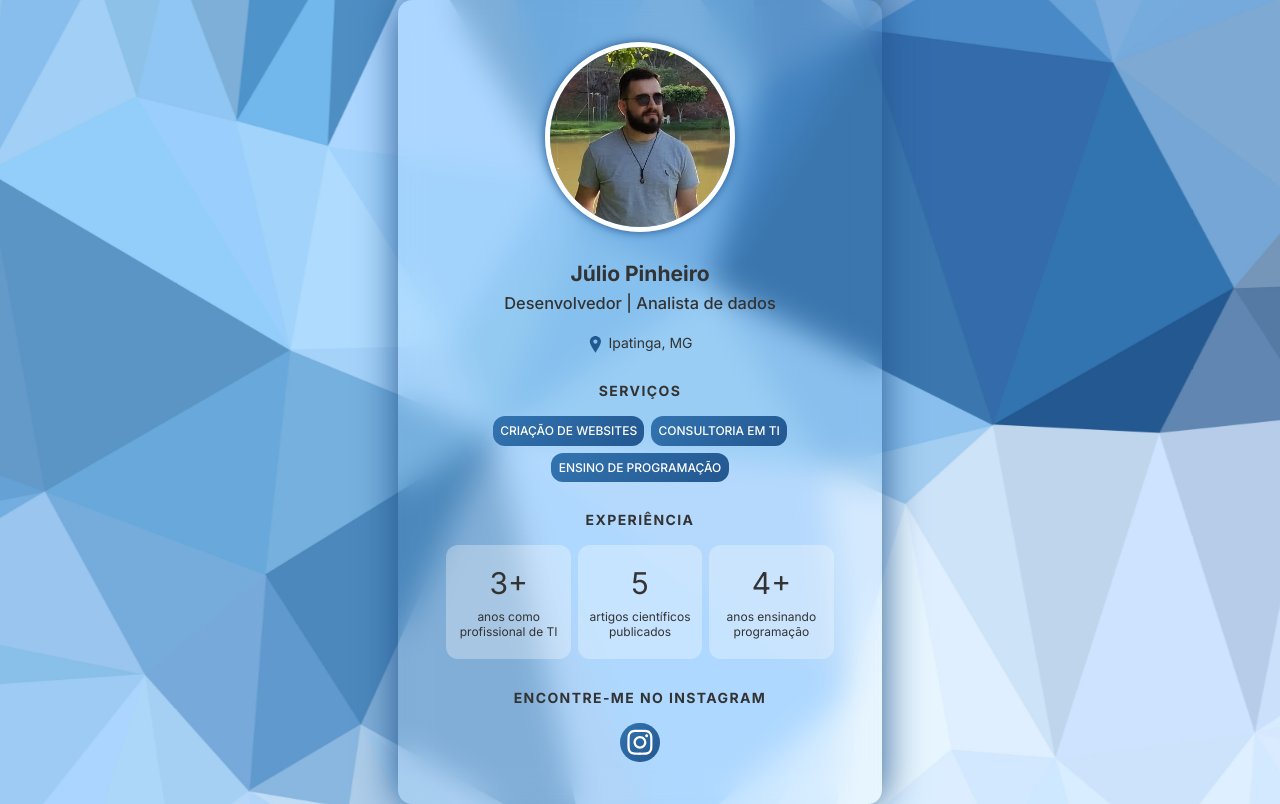
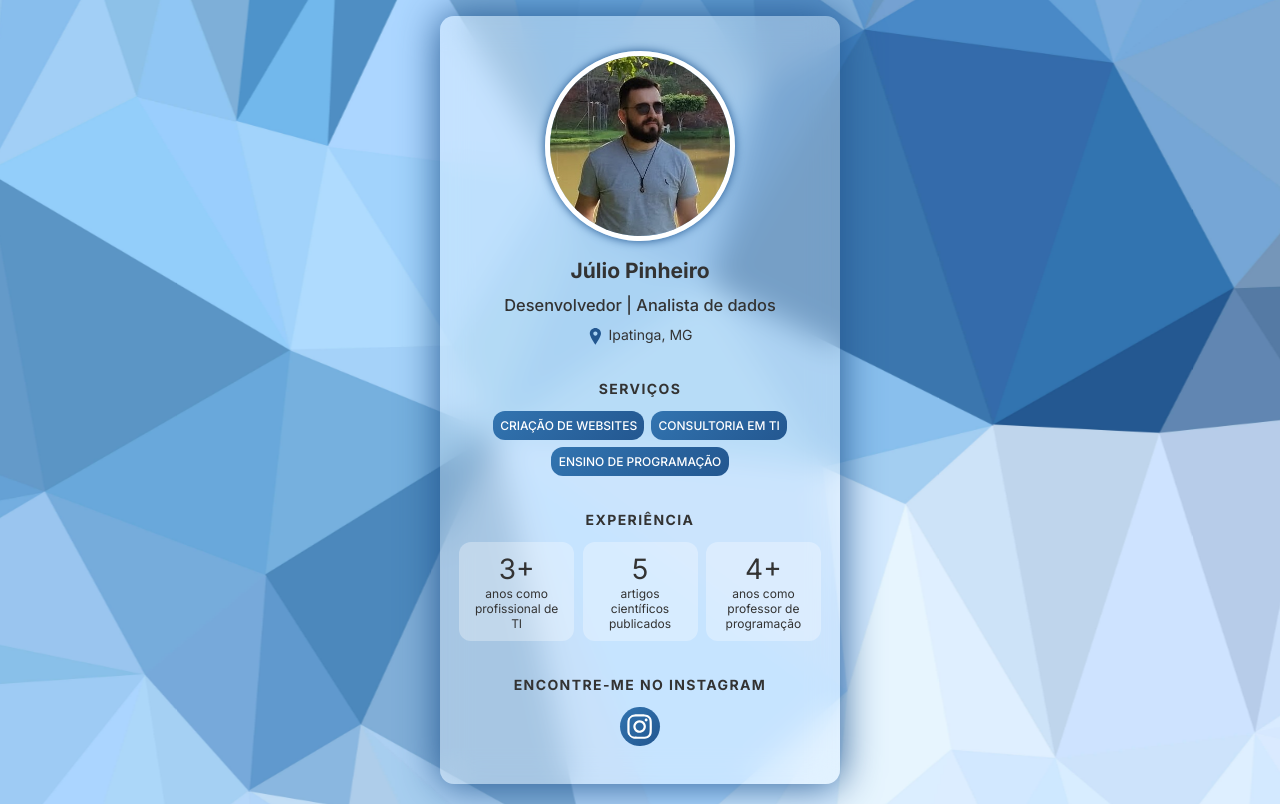
Before and after one commit to juliocpinheiro/juliocpinheiro.github.io, a plain HTML site: page index.html in a window 1280 px wide. Drawn offline with Linux system fonts and the light colour scheme.

Commit message:
Refactoring

```diff
--- a/index.html
+++ b/index.html
@@ -9,16 +9,14 @@
     <link rel="icon" type="image/x-icon" href="favicon.ico">
 </head>
 <body>
-    <div class="card">
-        <section class="profile-photo">
-            <img src="profile.jpg" alt="Foto do perfil">
+    <div id="card">
+        <section id="basic-info">
+            <img id="profile-photo" src="profile.jpg" alt="Foto do perfil">
+            <h1>Júlio Pinheiro</h1>
+            <h3 id="job-title">Desenvolvedor | Analista de dados</h3>
+            <p id="location"><svg xmlns="http://www.w3.org/2000/svg" viewBox="0 0 24 24"><path d="M12 0c-4.198 0-8 3.403-8 7.602 0 4.198 3.469 9.21 8 16.398 4.531-7.188 8-12.2 8-16.398 0-4.199-3.801-7.602-8-7.602zm0 11c-1.657 0-3-1.343-3-3s1.343-3 3-3 3 1.343 3 3-1.343 3-3 3z"/></svg>Ipatinga, MG</p>
         </section>
-        <section class="basic-info">
-            <h1>Júlio Pinheiro</h1>
-            <h3 class="job">Desenvolvedor | Analista de dados</h3>
-            <p class="location"><svg xmlns="http://www.w3.org/2000/svg" viewBox="0 0 24 24"><path d="M12 0c-4.198 0-8 3.403-8 7.602 0 4.198 3.469 9.21 8 16.398 4.531-7.188 8-12.2 8-16.398 0-4.199-3.801-7.602-8-7.602zm0 11c-1.657 0-3-1.343-3-3s1.343-3 3-3 3 1.343 3 3-1.343 3-3 3z"/></svg>Ipatinga, MG</p>
-        </section>
-        <section class="services">
+        <section id="services">
             <p class="sect-title">Serviços</p>
             <ul>
                 <li>Criação de websites</li>
@@ -26,18 +24,18 @@
                 <li>Ensino de programação</li>
             </ul>
         </section>
-        <section class="resume">
+        <section id="resume">
             <p class="sect-title">Experiência</p>
             <ul>
                 <li><p class="resume-highlight">3+</p><p>anos como profissional de TI</p></li>
                 <li><p class="resume-highlight">5</p> <p>artigos científicos publicados</p></li>
-                <li><p class="resume-highlight">4+</p><p>anos ensinando programação</p></li>
+                <li><p class="resume-highlight">4+</p><p>anos como professor de programação</p></li>
             </ul>
         </section>
-        <section class="social">
+        <section id="social">
             <p class="sect-title">Encontre-me no Instagram</p>
             <ul>
-                <li onclick="window.open('https:\/\/www.instagram.com/julioc.pinheiro')"><svg xmlns="http://www.w3.org/2000/svg" viewBox="0 0 450 500"><!--! Font Awesome Pro 6.2.1 by @fontawesome - https://fontawesome.com License - https://fontawesome.com/license (Commercial License) Copyright 2022 Fonticons, Inc. --><path d="M224.1 141c-63.6 0-114.9 51.3-114.9 114.9s51.3 114.9 114.9 114.9S339 319.5 339 255.9 287.7 141 224.1 141zm0 189.6c-41.1 0-74.7-33.5-74.7-74.7s33.5-74.7 74.7-74.7 74.7 33.5 74.7 74.7-33.6 74.7-74.7 74.7zm146.4-194.3c0 14.9-12 26.8-26.8 26.8-14.9 0-26.8-12-26.8-26.8s12-26.8 26.8-26.8 26.8 12 26.8 26.8zm76.1 27.2c-1.7-35.9-9.9-67.7-36.2-93.9-26.2-26.2-58-34.4-93.9-36.2-37-2.1-147.9-2.1-184.9 0-35.8 1.7-67.6 9.9-93.9 36.1s-34.4 58-36.2 93.9c-2.1 37-2.1 147.9 0 184.9 1.7 35.9 9.9 67.7 36.2 93.9s58 34.4 93.9 36.2c37 2.1 147.9 2.1 184.9 0 35.9-1.7 67.7-9.9 93.9-36.2 26.2-26.2 34.4-58 36.2-93.9 2.1-37 2.1-147.8 0-184.8zM398.8 388c-7.8 19.6-22.9 34.7-42.6 42.6-29.5 11.7-99.5 9-132.1 9s-102.7 2.6-132.1-9c-19.6-7.8-34.7-22.9-42.6-42.6-11.7-29.5-9-99.5-9-132.1s-2.6-102.7 9-132.1c7.8-19.6 22.9-34.7 42.6-42.6 29.5-11.7 99.5-9 132.1-9s102.7-2.6 132.1 9c19.6 7.8 34.7 22.9 42.6 42.6 11.7 29.5 9 99.5 9 132.1s2.7 102.7-9 132.1z"/></svg></li>
+                <li onclick="window.open('https:\/\/www.instagram.com/julioc.pinheiro')"><svg xmlns="http://www.w3.org/2000/svg" viewBox="0 0 448 512"><!--! Font Awesome Pro 6.2.1 by @fontawesome - https://fontawesome.com License - https://fontawesome.com/license (Commercial License) Copyright 2022 Fonticons, Inc. --><path d="M224.1 141c-63.6 0-114.9 51.3-114.9 114.9s51.3 114.9 114.9 114.9S339 319.5 339 255.9 287.7 141 224.1 141zm0 189.6c-41.1 0-74.7-33.5-74.7-74.7s33.5-74.7 74.7-74.7 74.7 33.5 74.7 74.7-33.6 74.7-74.7 74.7zm146.4-194.3c0 14.9-12 26.8-26.8 26.8-14.9 0-26.8-12-26.8-26.8s12-26.8 26.8-26.8 26.8 12 26.8 26.8zm76.1 27.2c-1.7-35.9-9.9-67.7-36.2-93.9-26.2-26.2-58-34.4-93.9-36.2-37-2.1-147.9-2.1-184.9 0-35.8 1.7-67.6 9.9-93.9 36.1s-34.4 58-36.2 93.9c-2.1 37-2.1 147.9 0 184.9 1.7 35.9 9.9 67.7 36.2 93.9s58 34.4 93.9 36.2c37 2.1 147.9 2.1 184.9 0 35.9-1.7 67.7-9.9 93.9-36.2 26.2-26.2 34.4-58 36.2-93.9 2.1-37 2.1-147.8 0-184.8zM398.8 388c-7.8 19.6-22.9 34.7-42.6 42.6-29.5 11.7-99.5 9-132.1 9s-102.7 2.6-132.1-9c-19.6-7.8-34.7-22.9-42.6-42.6-11.7-29.5-9-99.5-9-132.1s-2.6-102.7 9-132.1c7.8-19.6 22.9-34.7 42.6-42.6 29.5-11.7 99.5-9 132.1-9s102.7-2.6 132.1 9c19.6 7.8 34.7 22.9 42.6 42.6 11.7 29.5 9 99.5 9 132.1s2.7 102.7-9 132.1z"/></svg></li>
             </ul>
         </section>
     </div>
--- a/styles.css
+++ b/styles.css
@@ -4,8 +4,11 @@
     --primary-bg-color: rgb(35, 87, 144);
     --secondary-bg-color: rgb(50, 116, 176);
     --primary-font-color: rgb(51,51,51);
+    --secondary-font-color: white;
     --primary-font-size: 14px;
     --secondary-font-size: 12px;
+    --general-opacity: .3;
+    --general-transition-time: .3s;
     --profile-pic-size: 180px;
 }
 
@@ -16,13 +19,11 @@
 
 body {
     font-family: 'Inter', sans-serif;
+    font-size: var(--primary-font-size);
     color: var(--primary-font-color);
-    font-size: var(--primary-font-size);
+    text-align: center;
     min-height: 100vh;
-    /* min-width: 100vw; */
     display: flex;
-    justify-content: center;
-    align-items: center;
 }
 
 body::before{
@@ -31,10 +32,11 @@ body::before{
     content: '';
     position: fixed;
     top: 0;
+    left: 0;
     z-index: -1;
     background: url('bg.jpg') no-repeat center;
     background-size: cover;
-    background-color: rgb(211, 233, 254);
+    background-color: var(--secondary-bg-color);
     animation: animatedBackground 20s forwards;
 }
 
@@ -47,49 +49,41 @@ body::before{
     }
   }
 
-.card {
+#card {
     max-width: 400px;
+    box-sizing: border-box;
+    background: rgba(255, 255, 255, var(--general-opacity));
     backdrop-filter: blur(15px);
     border-radius: 1em;
     box-shadow: 0 0 40px var(--primary-bg-color);
-    display: flex;
-    flex-direction: column;
-    align-items: center;
-    gap: 2.1em;
-    padding: 3em;
+    margin: auto;
 }
 
-.card section {
-    display: flex;
-    flex-direction: column;
-    align-items: center;
-    gap: 1.2em;
-    text-align: center;
+#card section {
+    /* padding: 1em 0; */
+    margin: 2.5em 0;
 }
 
-.profile-photo img {
+#profile-photo {
     width: var(--profile-pic-size);
     height: var(--profile-pic-size);
     border-radius: 50%;
     border: solid thick white;
     box-shadow: 0 0 10px var(--primary-bg-color);
+    margin-bottom: 1em;
+    transition: box-shadow var(--general-transition-time) ease;
 }
 
-.card section.basic-info
-{
-    gap: .5em;
+#profile-photo:hover {
+    box-shadow: 0 0 20px var(--primary-bg-color);
 }
 
-.job {
+#job-title {
     font-weight: 500;
+    margin: .7em 0;
 }
 
-.location
-{
-    margin-top: 1em;
-}
-
-.location svg{
+#location svg{
     margin-right: .3em;
     vertical-align: middle;
     width: 1.2em;
@@ -98,85 +92,88 @@ body::before{
 }
 
 .sect-title {
+    font-weight: bold;
     text-transform: uppercase;
-    font-weight: bold;
     letter-spacing: .1em;
-    text-align: center;
+    margin-bottom: 1em;
 }
 
-section ul {
+#card ul {
     list-style-type: none;
     display: flex;
+    justify-content: center;
     flex-wrap: wrap;
-    justify-content: center;
+}
+
+#services ul {
     gap: .5em;
 }
 
-.services ul li {
+#services ul li {
     background-image: linear-gradient(-45deg, var(--primary-bg-color), var(--secondary-bg-color));
-    padding: .6em;
+    border-radius: 1em;
     font-size: var(--secondary-font-size);
     font-weight: 500;
     color: white;
     text-transform: uppercase;
+    padding: .6em;
+    transition: box-shadow var(--general-transition-time) ease;
+}
+
+#services ul li:hover {
+    box-shadow: 0 0 10px var(--primary-bg-color);
+}
+
+#resume ul {
+    gap: .6em;
+}
+
+#resume ul li
+{
+    width: 115px;
+    max-height: 110px;
+    box-sizing: border-box;
+    background-color: rgba(255, 255, 255, var(--general-opacity));
+    font-size: var(--secondary-font-size);
+    padding: .8em;
     border-radius: 1em;
-    text-align: center;
+    display: flex;
+    flex-direction: column;
+    justify-content: space-between;
+    transition: box-shadow var(--general-transition-time) ease;
+}
+
+#resume ul li:hover
+{
+    box-shadow: 0 4px 10px var(--secondary-bg-color);
+}
+
+#resume ul li p.resume-highlight
+{
+    font-size: calc(2 * var(--primary-font-size));
+}
+
+#social ul li {
+    cursor: pointer;
+}
+
+#social ul li svg {
+    background-image: linear-gradient(-45deg, var(--primary-bg-color), var(--secondary-bg-color));
+    border-radius: 50%;
+    width: 28px;
+    height: 28px;
+    fill: white;
+    padding: .4em;
     transition: box-shadow .3s ease;
 }
 
-.services ul li:hover {
+#social ul li:hover svg {
     box-shadow: 0 0 10px var(--primary-bg-color);
 }
 
-.resume ul li
-{
-    width: 110px;
-    height: 100px;
-    background-color: rgba(255, 255, 255, .3);
-    font-size: var(--secondary-font-size);
-    padding: .6em;
-    border-radius: 1em;
-    display: flex;
-    flex-direction: column;
-    justify-content: center;
-    gap: .7em;
-    transition: margin-top .3s ease;
-}
-
-.resume ul li:hover
-{
-    margin-top: -.6em;
-}
-
-.resume ul li p.resume-highlight
-{
-    font-size: calc(var(--primary-font-size) + 16px);
-}
-
-.social ul li {
-    background-image: linear-gradient(-45deg, var(--primary-bg-color), var(--secondary-bg-color));
-    border-radius: 50%;
-    display: flex;
-    justify-content: center;
-    align-items: center;
-    padding: .4em;
-    cursor: pointer;
-    transition: box-shadow .3s ease;
-}
-
-.social ul li:hover {
-    box-shadow: 0 0 10px var(--primary-bg-color);
-}
-
-.social ul li svg {
-    width: 28px;
-    height: 28px;
-    fill: white;
-}
-
-@media screen and (max-width: 460px) {
-    .card {
-        width: 100vw;
+@media screen and (max-width: 400px) {
+    #card {
+        min-height:100vh;
         border-radius: 0;
     }
 }
```
